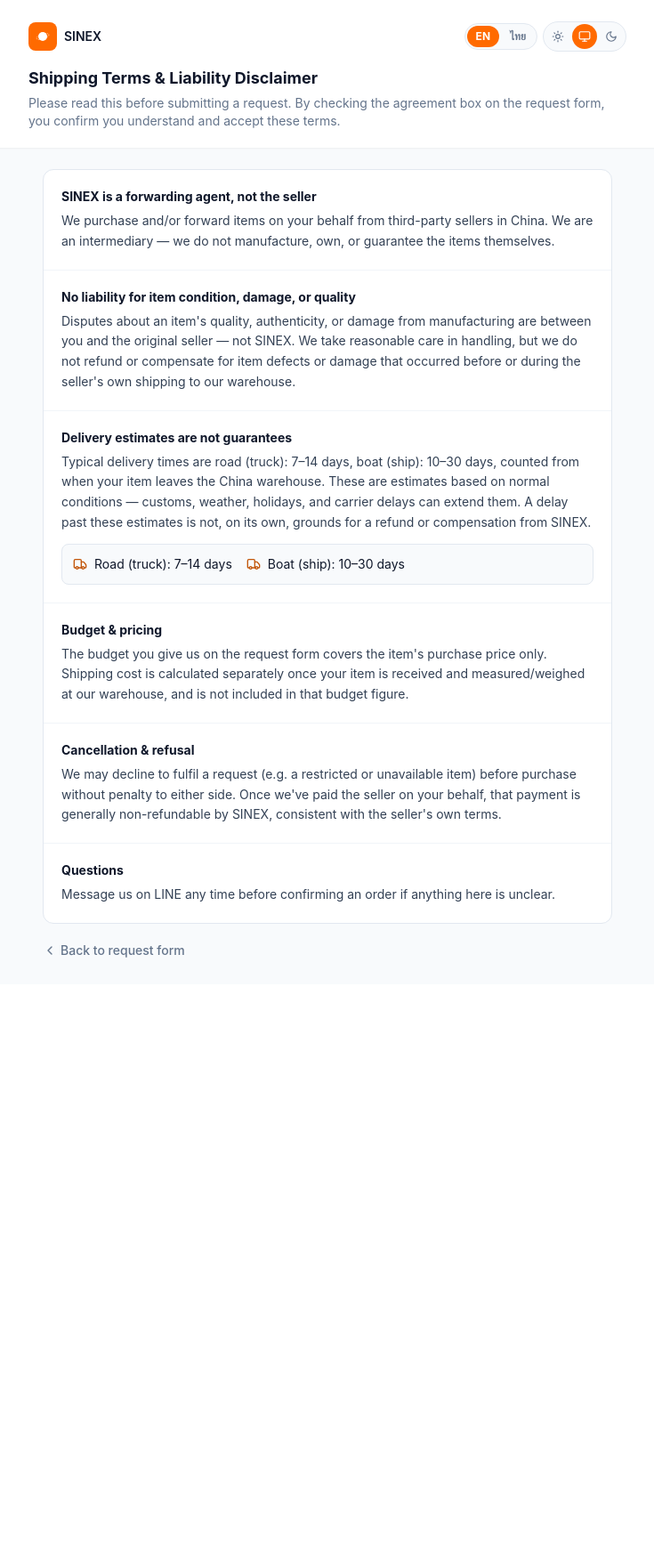
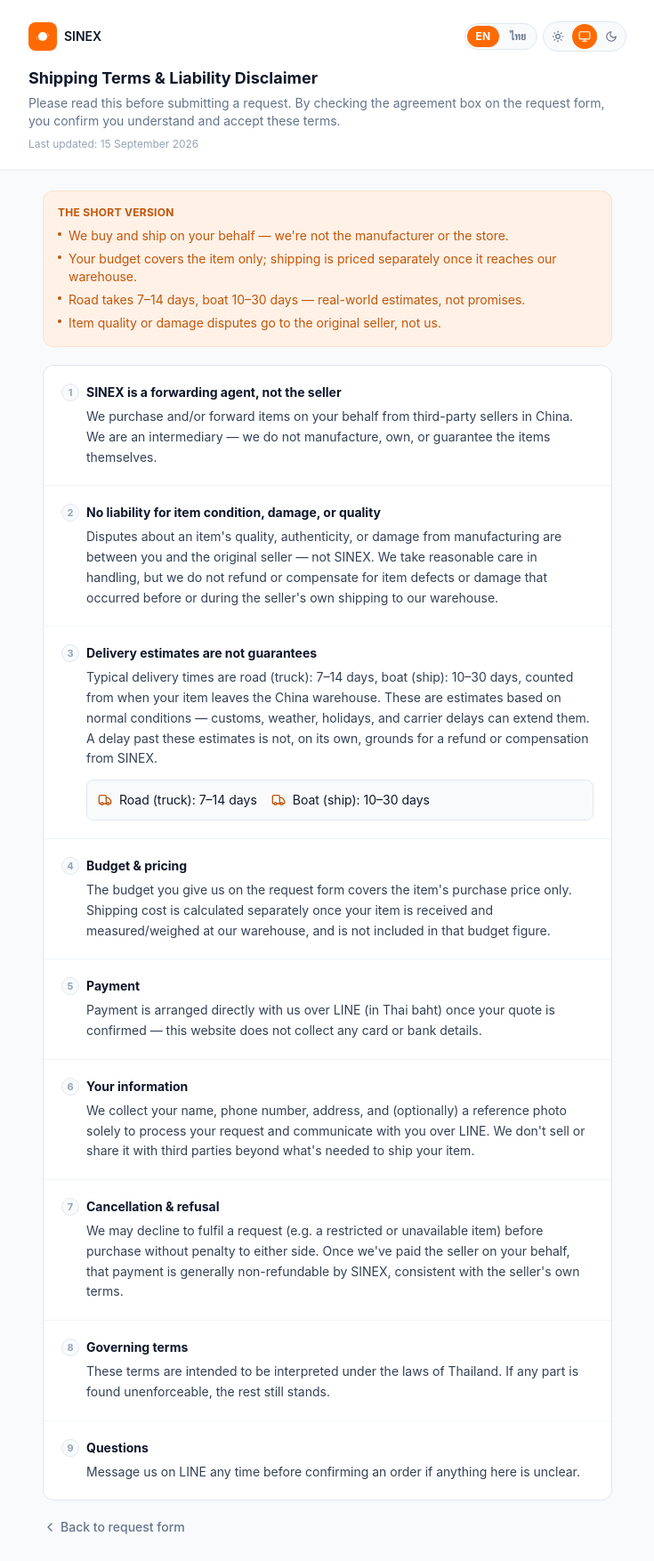
Before and after one commit to khangnkv/china-shipping-tracker, a Flask app: page /terms in a window 1280 px wide. Shown: the whole page at 89% size, without its empty margins (272-1007 px from the left). Before the commit the page ends 1076 px from the top, so only its background shows below. Run offline with Flask 3, Linux system fonts and the light colour scheme; parts of the project's set-up code (start-up, migrations or seed data) failed here and were passed over; some libraries are stand-ins or nearby versions.

Commit message:
Terms improvements, drag-and-drop reference photo, step tracker, hidden login
- /terms: plain-language summary box up front, numbered sections, a "last
  updated" date, and two new sections (payment happens over LINE not on
  this site; what customer data is collected/used for, PDPA-aware). Still
  a draft for the user to have reviewed, not legal advice.
- Request form's reference photo is now a real drag-and-drop dropzone
  (static/interactive.js, [data-dropzone]) with a live preview, on top of
  the existing click-to-browse fallback -- matches standard upload-UX
  patterns (hover state on drag, fallback always available).
- Added a lightweight 3-step progress tracker (Details / Photo / Budget)
  above the request form. Dropping a photo is the one moment specifically
  built to visibly advance it to the next step; typing into the later
  fields also nudges it forward as a fallback.
- Landing page's small "staff" footer link removed entirely -- /admin
  still works by direct URL, just with zero visible trace on the site now
  instead of a subtle link.

Co-Authored-By: Claude Sonnet 5 <noreply@anthropic.com>
Claude-Session: https://claude.ai/code/session_01FeHPai4m3GtTQYQtyAcGnK

```diff
--- a/app.py
+++ b/app.py
@@ -645,7 +645,13 @@ TRANSLATIONS = {
     "request.not_found_title": {"en": "Request not found", "th": "ไม่พบคำขอ"},
     "request.not_found_body": {"en": "Please check your link and try again.", "th": "กรุณาตรวจสอบลิงก์แล้วลองใหม่อีกครั้ง"},
     "terms.title": {"en": "Shipping Terms & Liability Disclaimer", "th": "ข้อกำหนดการจัดส่งและข้อจำกัดความรับผิดชอบ"},
+    "terms.updated_label": {"en": "Last updated", "th": "อัปเดตล่าสุด"},
     "terms.intro": {"en": "Please read this before submitting a request. By checking the agreement box on the request form, you confirm you understand and accept these terms.", "th": "กรุณาอ่านก่อนส่งคำขอ การติ๊กยอมรับในแบบฟอร์มถือว่าคุณเข้าใจและยอมรับข้อกำหนดเหล่านี้"},
+    "terms.summary_title": {"en": "The short version", "th": "สรุปแบบสั้นๆ"},
+    "terms.summary_1": {"en": "We buy and ship on your behalf — we're not the manufacturer or the store.", "th": "เราซื้อและจัดส่งแทนคุณ เราไม่ใช่ผู้ผลิตหรือร้านค้า"},
+    "terms.summary_2": {"en": "Your budget covers the item only; shipping is priced separately once it reaches our warehouse.", "th": "งบของคุณครอบคลุมแค่ค่าสินค้า ส่วนค่าส่งจะคิดแยกหลังของถึงคลัง"},
+    "terms.summary_3": {"en": "Road takes 7–14 days, boat 10–30 days — real-world estimates, not promises.", "th": "ทางรถ 7–14 วัน ทางเรือ 10–30 วัน เป็นการประมาณการตามจริง ไม่ใช่คำสัญญา"},
+    "terms.summary_4": {"en": "Item quality or damage disputes go to the original seller, not us.", "th": "ปัญหาคุณภาพหรือความเสียหายของสินค้าต้องติดต่อผู้ขายต้นทาง ไม่ใช่เรา"},
     "terms.role_title": {"en": "SINEX is a forwarding agent, not the seller", "th": "SINEX เป็นตัวแทนรับส่งพัสดุ ไม่ใช่ผู้ขาย"},
     "terms.role_body": {"en": "We purchase and/or forward items on your behalf from third-party sellers in China. We are an intermediary — we do not manufacture, own, or guarantee the items themselves.", "th": "เราซื้อและ/หรือส่งต่อสินค้าให้คุณจากผู้ขายบุคคลที่สามในประเทศจีน เราเป็นตัวกลาง ไม่ได้เป็นผู้ผลิต เจ้าของ หรือผู้รับประกันตัวสินค้า"},
     "terms.liability_title": {"en": "No liability for item condition, damage, or quality", "th": "ไม่รับผิดชอบต่อสภาพ ความเสียหาย หรือคุณภาพของสินค้า"},
@@ -654,11 +660,21 @@ TRANSLATIONS = {
     "terms.delay_body": {"en": "Typical delivery times are road (truck): 7–14 days, boat (ship): 10–30 days, counted from when your item leaves the China warehouse. These are estimates based on normal conditions — customs, weather, holidays, and carrier delays can extend them. A delay past these estimates is not, on its own, grounds for a refund or compensation from SINEX.", "th": "ระยะเวลาจัดส่งโดยทั่วไป ทางรถ 7–14 วัน ทางเรือ 10–30 วัน นับจากสินค้าออกจากคลังจีน เป็นเพียงการประมาณการภายใต้สภาวะปกติ ศุลกากร สภาพอากาศ วันหยุด และความล่าช้าของผู้ขนส่งอาจทำให้ใช้เวลานานกว่านี้ ความล่าช้าเกินกว่าที่ประมาณการไว้เพียงอย่างเดียว ไม่ถือเป็นเหตุให้ต้องคืนเงินหรือชดเชยจาก SINEX"},
     "terms.pricing_title": {"en": "Budget & pricing", "th": "งบประมาณและราคา"},
     "terms.pricing_body": {"en": "The budget you give us on the request form covers the item's purchase price only. Shipping cost is calculated separately once your item is received and measured/weighed at our warehouse, and is not included in that budget figure.", "th": "งบประมาณที่คุณแจ้งในแบบฟอร์มครอบคลุมเฉพาะราคาสินค้าเท่านั้น ค่าจัดส่งจะคำนวณแยกต่างหากหลังจากสินค้าถึงคลังและมีการชั่ง/วัดขนาดแล้ว ไม่รวมอยู่ในตัวเลขงบประมาณดังกล่าว"},
+    "terms.payment_title": {"en": "Payment", "th": "การชำระเงิน"},
+    "terms.payment_body": {"en": "Payment is arranged directly with us over LINE (in Thai baht) once your quote is confirmed — this website does not collect any card or bank details.", "th": "การชำระเงินจะตกลงกันโดยตรงทาง LINE (เป็นเงินบาท) หลังยืนยันราคาแล้ว เว็บไซต์นี้ไม่มีการเก็บข้อมูลบัตรหรือบัญชีธนาคารใดๆ"},
     "terms.cancel_title": {"en": "Cancellation & refusal", "th": "การยกเลิกและการปฏิเสธคำขอ"},
     "terms.cancel_body": {"en": "We may decline to fulfil a request (e.g. a restricted or unavailable item) before purchase without penalty to either side. Once we've paid the seller on your behalf, that payment is generally non-refundable by SINEX, consistent with the seller's own terms.", "th": "เราอาจปฏิเสธคำขอได้ (เช่น สินค้าต้องห้ามหรือไม่มีจำหน่าย) ก่อนการซื้อ โดยไม่มีผลเสียต่อทั้งสองฝ่าย เมื่อเราชำระเงินให้ผู้ขายแทนคุณแล้ว การชำระเงินนั้นโดยทั่วไปจะไม่สามารถขอคืนจาก SINEX ได้ ตามเงื่อนไขของผู้ขายเอง"},
+    "terms.privacy_title": {"en": "Your information", "th": "ข้อมูลของคุณ"},
+    "terms.privacy_body": {"en": "We collect your name, phone number, address, and (optionally) a reference photo solely to process your request and communicate with you over LINE. We don't sell or share it with third parties beyond what's needed to ship your item.", "th": "เราเก็บชื่อ เบอร์โทร ที่อยู่ และรูปภาพอ้างอิง (ถ้ามี) เพื่อดำเนินการตามคำขอและติดต่อคุณทาง LINE เท่านั้น เราไม่ขายหรือแชร์ข้อมูลของคุณกับบุคคลที่สาม เว้นแต่จำเป็นต่อการจัดส่งสินค้า"},
+    "terms.law_title": {"en": "Governing terms", "th": "กฎหมายที่ใช้บังคับ"},
+    "terms.law_body": {"en": "These terms are intended to be interpreted under the laws of Thailand. If any part is found unenforceable, the rest still stands.", "th": "ข้อกำหนดนี้มีเจตนาให้ตีความตามกฎหมายไทย หากข้อใดไม่สามารถบังคับใช้ได้ ข้อกำหนดส่วนที่เหลือยังมีผลบังคับใช้ต่อไป"},
     "terms.contact_title": {"en": "Questions", "th": "หากมีคำถาม"},
     "terms.contact_body": {"en": "Message us on LINE any time before confirming an order if anything here is unclear.", "th": "ทักแชท LINE หาเราได้ทุกเมื่อก่อนยืนยันคำสั่งซื้อ หากมีข้อสงสัย"},
     "terms.back": {"en": "Back to request form", "th": "กลับไปหน้าแจ้งความจำนงสั่งซื้อ"},
+    "request.step_details": {"en": "Your details", "th": "ข้อมูลของคุณ"},
+    "request.step_photo": {"en": "Photo", "th": "รูปภาพ"},
+    "request.step_budget": {"en": "Budget", "th": "งบประมาณ"},
+    "request.dropzone_hint": {"en": "Drag a photo here, or click to browse", "th": "ลากรูปมาวางที่นี่ หรือคลิกเพื่อเลือกไฟล์"},
 }
 
 
--- a/static/interactive.js
+++ b/static/interactive.js
@@ -110,6 +110,98 @@
     shipInput.addEventListener("input", recompute);
   });
 
+  // ---- Generic image dropzone (Request form's reference photo) ----------
+  // Drag-and-drop with a preview, and a plain click-to-browse fallback for
+  // free (the whole thing is a <label> wrapping the real file input, so a
+  // click always works even if this script never runs). Dispatches
+  // "dropzone:filled" so other widgets (the step tracker below) can react.
+  document.querySelectorAll("[data-dropzone]").forEach(function (dz) {
+    var input = dz.querySelector('input[type="file"]');
+    var preview = dz.querySelector("[data-dropzone-preview]");
+    var icon = dz.querySelector("[data-dropzone-icon]");
+    var hint = dz.querySelector("[data-dropzone-hint]");
+    if (!input) return;
+
+    function setFile(file) {
+      if (!file || file.type.indexOf("image/") !== 0) return;
+      var dt = new DataTransfer();
+      dt.items.add(file);
+      input.files = dt.files;
+      if (preview) {
+        preview.src = URL.createObjectURL(file);
+        preview.hidden = false;
+      }
+      if (icon) icon.hidden = true;
+      if (hint) hint.textContent = file.name;
+      dz.dispatchEvent(new CustomEvent("dropzone:filled", { bubbles: true, detail: { file: file } }));
+    }
+
+    input.addEventListener("change", function () {
+      if (input.files[0]) setFile(input.files[0]);
+    });
+    ["dragover", "dragenter"].forEach(function (ev) {
+      dz.addEventListener(ev, function (e) {
+        e.preventDefault();
+        dz.style.borderColor = "var(--brand)";
+        dz.style.background = "var(--brand-tint-bg)";
+      });
+    });
+    ["dragleave", "drop"].forEach(function (ev) {
+      dz.addEventListener(ev, function (e) {
+        e.preventDefault();
+        dz.style.borderColor = "";
+        dz.style.background = "";
+      });
+    });
+    dz.addEventListener("drop", function (e) {
+      var file = e.dataTransfer.files[0];
+      if (file) setFile(file);
+    });
+  });
+
+  // ---- Request-form step tracker -----------------------------------------
+  // Purely a visual progress cue (the form itself is still one page, not a
+  // wizard) -- but the one state change that matters most: dropping/
+  // attaching the reference photo visibly advances to the next step.
+  document.querySelectorAll("[data-step-tracker]").forEach(function (tracker) {
+    var STATE_STYLE = {
+      current: { dotBg: "var(--brand)", dotColor: "#fff", labelColor: "var(--text)" },
+      done: { dotBg: "var(--brand-tint-bg)", dotColor: "var(--brand-text)", labelColor: "var(--text-secondary)" },
+      upcoming: { dotBg: "var(--border-soft)", dotColor: "var(--text-faint2)", labelColor: "var(--text-faint)" },
+    };
+    function setStep(name, state) {
+      var step = tracker.querySelector('[data-step="' + name + '"]');
+      if (!step) return;
+      var style = STATE_STYLE[state];
+      var dot = step.querySelector("[data-step-dot]");
+      var label = step.querySelector("[data-step-label]");
+      if (dot) { dot.style.background = style.dotBg; dot.style.color = style.dotColor; }
+      if (label) label.style.color = style.labelColor;
+    }
+    var advancedPastDetails = false;
+    document.querySelectorAll('[data-step-source="details"]').forEach(function (field) {
+      field.addEventListener("focus", function () {
+        if (advancedPastDetails) return;
+        advancedPastDetails = true;
+        setStep("details", "done");
+        setStep("photo", "current");
+      });
+    });
+    document.querySelectorAll("[data-dropzone]").forEach(function (dz) {
+      dz.addEventListener("dropzone:filled", function () {
+        setStep("details", "done");
+        setStep("photo", "done");
+        setStep("budget", "current");
+      });
+    });
+    document.querySelectorAll('[data-step-source="budget"]').forEach(function (field) {
+      field.addEventListener("focus", function () {
+        setStep("details", "done");
+        setStep("budget", "current");
+      });
+    });
+  });
+
   // ---- Landing page scroll-reveal ---------------------------------------
   // Progressive enhancement only -- .reveal elements are fully visible by
   // default (see the .reveal CSS rule) so nothing breaks without JS.
--- a/templates/landing.html
+++ b/templates/landing.html
@@ -82,10 +82,6 @@
       <p class="mt-0.5 text-xs" style="color: var(--text-muted);">{{ t('landing.trust_line_body') }}</p>
     </div>
   </div>
-
-  <p class="mt-10 text-center text-[11px]" style="color: var(--text-faint2);">
-    <a href="{{ url_for('admin_index') }}" style="color: inherit;">staff</a>
-  </p>
 </div>
 
 <div class="sticky bottom-0 px-4 pb-5 pt-3" style="background: linear-gradient(to top, var(--bg-page) 65%, transparent);">
--- a/templates/terms.html
+++ b/templates/terms.html
@@ -22,25 +22,45 @@
     </div>
     <h1 class="mt-4 text-lg font-bold">{{ t('terms.title') }}</h1>
     <p class="mt-1 text-sm" style="color: var(--text-muted);">{{ t('terms.intro') }}</p>
+    <p class="mt-2 text-xs" style="color: var(--text-faint);">{{ t('terms.updated_label') }}: 15 September 2026</p>
   </div>
 </div>
 
 <div class="mx-auto max-w-2xl px-4 py-6">
+
+  {# Plain-language summary -- the detailed sections below are what's
+     actually binding, but most people never read past a summary, so lead
+     with an honest one rather than hoping they scroll. #}
+  <div class="mb-5 rounded-xl p-4" style="background: var(--brand-tint-bg); border: 1px solid var(--brand-tint-border);">
+    <p class="text-xs font-bold uppercase tracking-wide" style="color: var(--brand-text);">{{ t('terms.summary_title') }}</p>
+    <ul class="mt-2 space-y-1.5 text-sm" style="color: var(--brand-text);">
+      {% for key in ['terms.summary_1', 'terms.summary_2', 'terms.summary_3', 'terms.summary_4'] %}
+      <li class="flex items-start gap-2"><span class="mt-1.5 h-1 w-1 shrink-0 rounded-full" style="background: var(--brand-text);"></span>{{ t(key) }}</li>
+      {% endfor %}
+    </ul>
+  </div>
+
   <div class="card divide-y" style="border-color: var(--border);">
     {% set sections = [
       ('terms.role_title', 'terms.role_body'),
       ('terms.liability_title', 'terms.liability_body'),
       ('terms.delay_title', 'terms.delay_body'),
       ('terms.pricing_title', 'terms.pricing_body'),
+      ('terms.payment_title', 'terms.payment_body'),
+      ('terms.privacy_title', 'terms.privacy_body'),
       ('terms.cancel_title', 'terms.cancel_body'),
+      ('terms.law_title', 'terms.law_body'),
       ('terms.contact_title', 'terms.contact_body'),
     ] %}
     {% for title_key, body_key in sections %}
     <div class="p-5" style="border-color: var(--border-soft);">
-      <h2 class="text-sm font-bold">{{ t(title_key) }}</h2>
-      <p class="mt-1.5 text-sm leading-relaxed" style="color: var(--text-secondary);">{{ t(body_key) }}</p>
+      <h2 class="flex items-center gap-2 text-sm font-bold">
+        <span class="flex h-5 w-5 shrink-0 items-center justify-center rounded-full text-[11px]" style="background: var(--bg-card-soft); border: 1px solid var(--border); color: var(--text-faint);">{{ loop.index }}</span>
+        {{ t(title_key) }}
+      </h2>
+      <p class="mt-1.5 pl-7 text-sm leading-relaxed" style="color: var(--text-secondary);">{{ t(body_key) }}</p>
       {% if title_key == 'terms.delay_title' %}
-      <div class="mt-3 flex flex-wrap gap-4 rounded-lg p-3" style="background: var(--bg-card-soft); border: 1px solid var(--border);">
+      <div class="mt-3 ml-7 flex flex-wrap gap-4 rounded-lg p-3" style="background: var(--bg-card-soft); border: 1px solid var(--border);">
         <div class="flex items-center gap-2 text-sm"><span style="color: var(--brand-text);">{{ icon('truck', 'h-4 w-4') }}</span>{{ t('request.delivery_road') }}</div>
         <div class="flex items-center gap-2 text-sm"><span style="color: var(--brand-text);">{{ icon('truck', 'h-4 w-4') }}</span>{{ t('request.delivery_boat') }}</div>
       </div>
```
Also changed, not shown: templates/request.html (+34 -6 lines), static/app.css.
